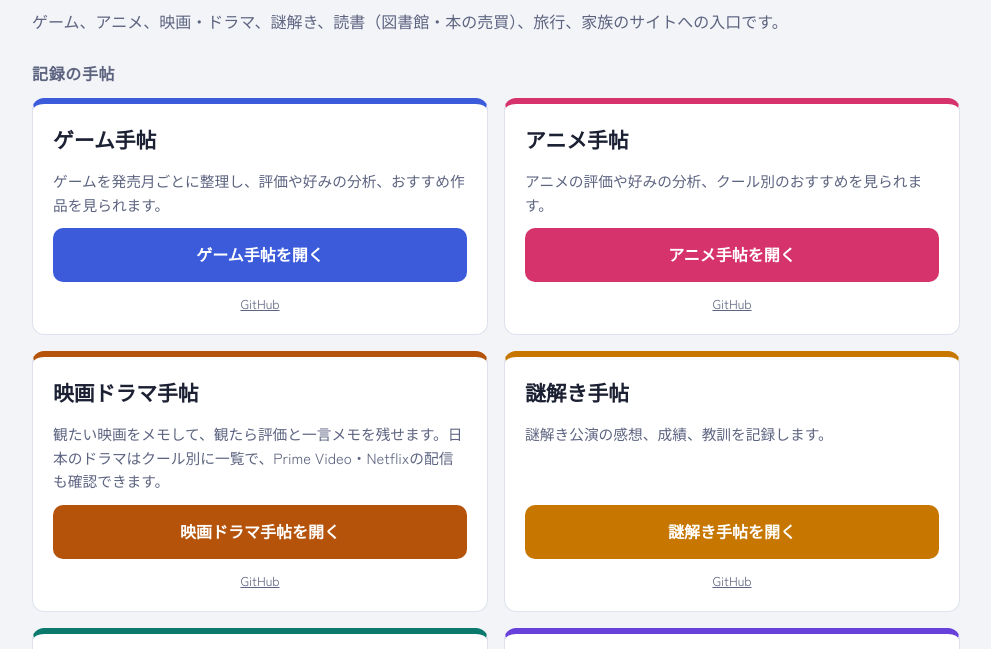
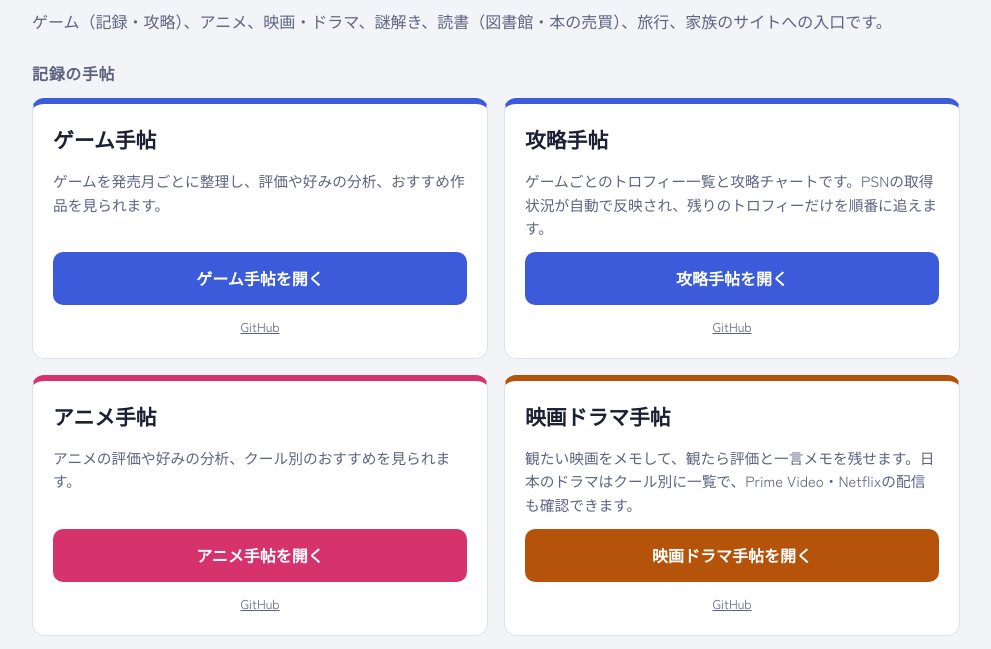
Before and after one commit to ykdtmnhnddsbba-jj/portal, a plain HTML site: page index.html in a window 1280 px wide. Shown: the part 79-728 px from the top of the page, without its empty margins (144-1135 px from the left). Drawn offline with Linux system fonts and the light colour scheme; a web font is replaced by a local one.

Commit message:
攻略手帖のカードを追加
Co-Authored-By: Claude Sonnet 5.5 <noreply@anthropic.com>
Claude-Session: https://claude.ai/code/session_01HjBQZd227FFATE4raimziK

```diff
--- a/index.html
+++ b/index.html
@@ -50,13 +50,19 @@ footer{margin-top:28px;font-size:.8rem;color:var(--muted)}
 <body>
 <main class="wrap">
   <h1>手帖ポータル</h1>
-  <p class="lead">ゲーム、アニメ、映画・ドラマ、謎解き、読書（図書館・本の売買）、旅行、家族のサイトへの入口です。</p>
+  <p class="lead">ゲーム（記録・攻略）、アニメ、映画・ドラマ、謎解き、読書（図書館・本の売買）、旅行、家族のサイトへの入口です。</p>
   <section class="group"><h2 class="gh">記録の手帖</h2>
   <div class="grid">
     <article class="card game">
       <h2>ゲーム手帖</h2>
       <p>ゲームを発売月ごとに整理し、評価や好みの分析、おすすめ作品を見られます。</p>
       <a class="open" href="https://ykdtmnhnddsbba-jj.github.io/game-techo/" target="_blank" rel="noopener noreferrer">ゲーム手帖を開く</a>
+      <a class="repo" href="https://github.com/ykdtmnhnddsbba-jj/game-techo" target="_blank" rel="noopener noreferrer">GitHub</a>
+    </article>
+    <article class="card game">
+      <h2>攻略手帖</h2>
+      <p>ゲームごとのトロフィー一覧と攻略チャートです。PSNの取得状況が自動で反映され、残りのトロフィーだけを順番に追えます。</p>
+      <a class="open" href="https://ykdtmnhnddsbba-jj.github.io/game-techo/kouryaku/" target="_blank" rel="noopener noreferrer">攻略手帖を開く</a>
       <a class="repo" href="https://github.com/ykdtmnhnddsbba-jj/game-techo" target="_blank" rel="noopener noreferrer">GitHub</a>
     </article>
     <article class="card anime">
```
